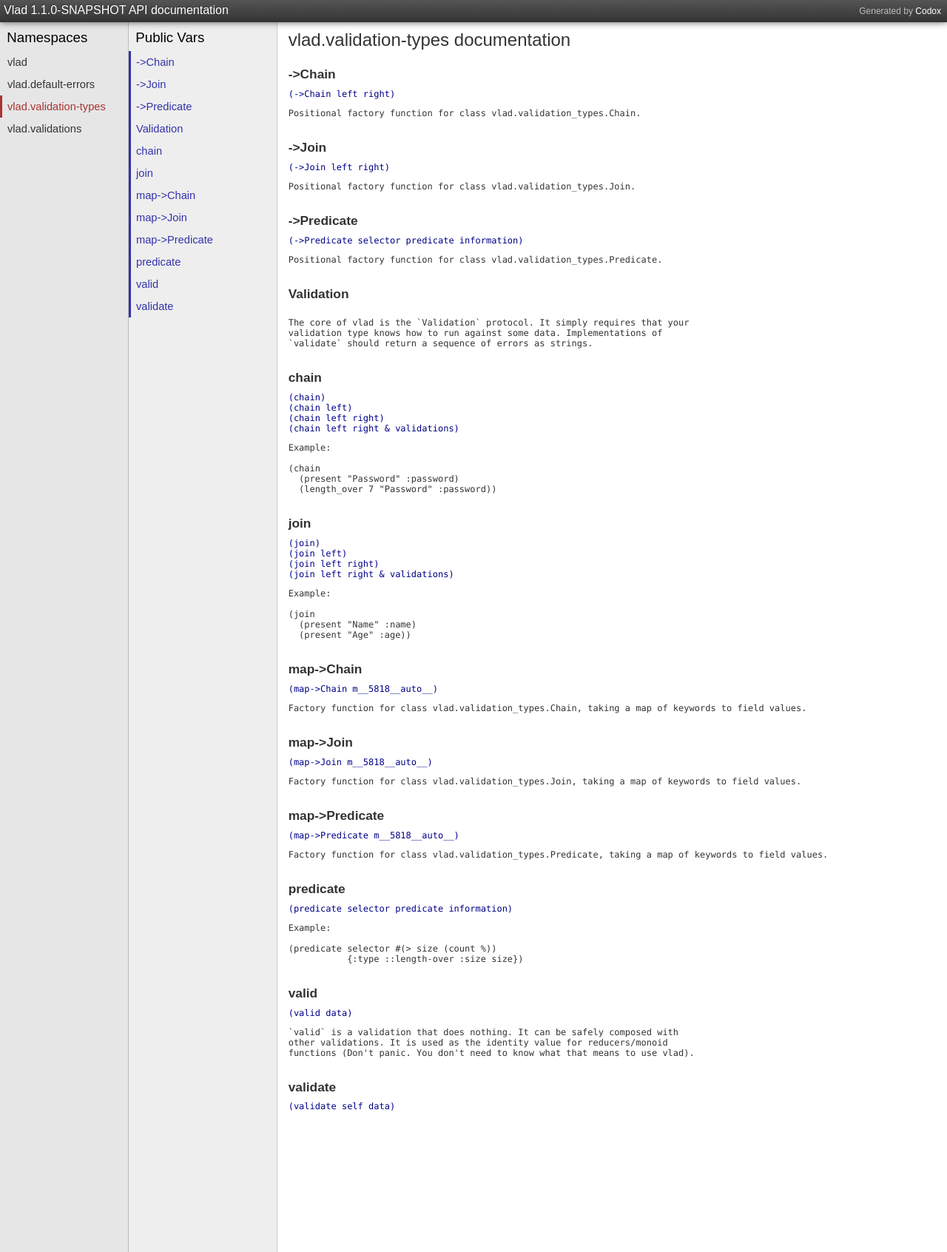
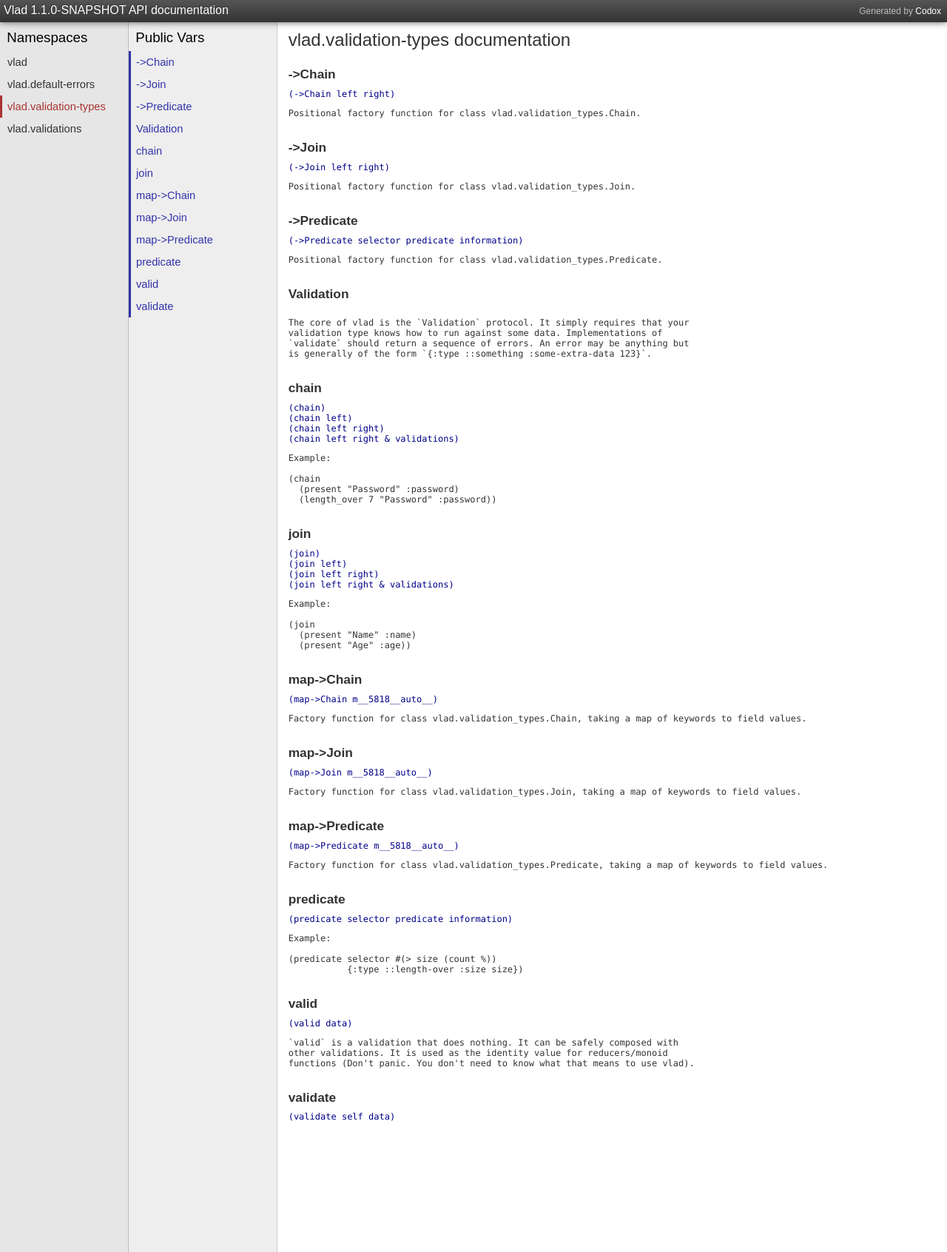
Before and after one commit to logaan/logaan.github.io, a Jekyll site: the page vlad/vlad.validation-types.html, which Jekyll copies as it is, in a window 1280 px wide. Shown: the whole page at 74% size. Built offline with Jekyll 4.4.1, drawn with Linux system fonts in a browser that asks for light colours; Markdown is read by kramdown in place of the engine named in the settings.

Commit message:
updated vlad docs

```diff
--- a/vlad/vlad.validation-types.html
+++ b/vlad/vlad.validation-types.html
@@ -4,7 +4,8 @@
 </pre></div><div class="public" id="var--%3EPredicate"><h3>-&gt;Predicate</h3><div class="usage"><code>(-&gt;Predicate selector predicate information)</code></div><pre class="doc">Positional factory function for class vlad.validation_types.Predicate.
 </pre></div><div class="public" id="var-Validation"><h3>Validation</h3><div class="usage"></div><pre class="doc">The core of vlad is the `Validation` protocol. It simply requires that your
 validation type knows how to run against some data. Implementations of
-`validate` should return a sequence of errors as strings.</pre></div><div class="public" id="var-chain"><h3>chain</h3><div class="usage"><code>(chain)</code><code>(chain left)</code><code>(chain left right)</code><code>(chain left right &amp; validations)</code></div><pre class="doc">Example:
+`validate` should return a sequence of errors. An error may be anything but
+is generally of the form `{:type ::something :some-extra-data 123}`.</pre></div><div class="public" id="var-chain"><h3>chain</h3><div class="usage"><code>(chain)</code><code>(chain left)</code><code>(chain left right)</code><code>(chain left right &amp; validations)</code></div><pre class="doc">Example:
 
 (chain
   (present &quot;Password&quot; :password)
```
